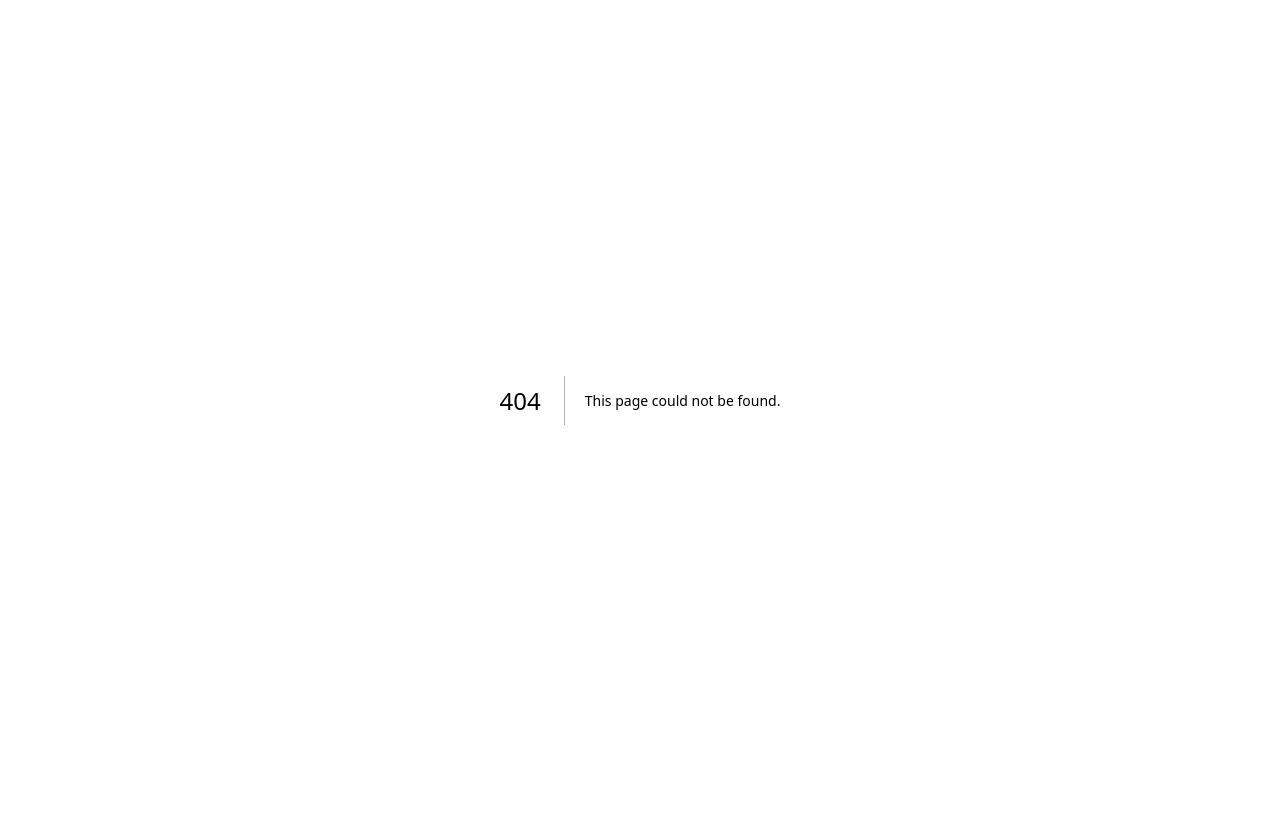
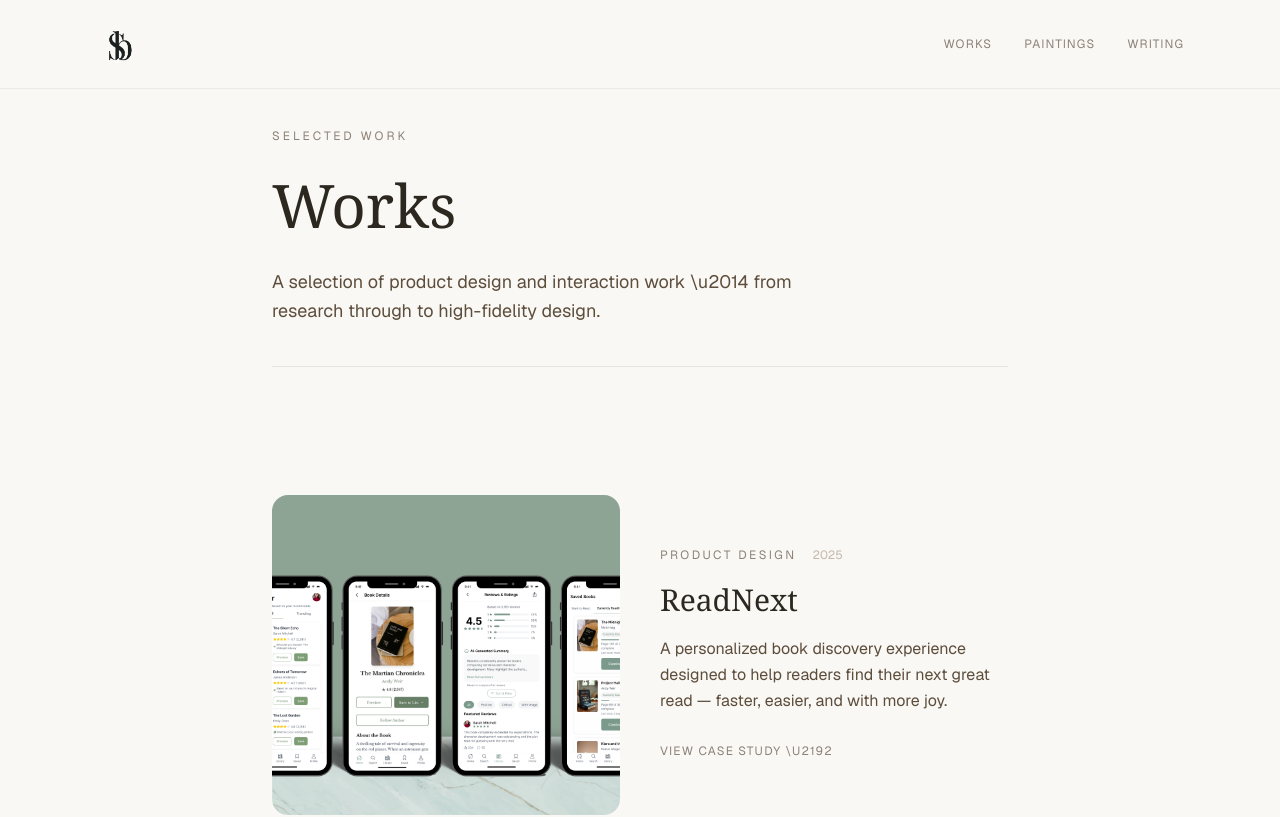
Before and after one commit to NanaAbenaBempong/artbysarps-v2, a Next.js app: page /works in a window 1280 px wide. Before the commit this address had no page. Shown: the top 817 px of the page. Built offline with nearby package versions, Linux system fonts and the light colour scheme.

Commit message:
Update src/app/works/page.tsx

```diff
--- /dev/null
+++ b/src/app/works/page.tsx
@@ -0,0 +1,130 @@
+import Image from 'next/image'
+import Link from 'next/link'
+import Nav from '../components/Nav'
+
+const works = [
+  {
+    image: '/works/readnext/readnext-06.png',
+    imageSide: 'left' as const,
+    tag: 'PRODUCT DESIGN',
+    year: '2025',
+    title: 'ReadNext',
+    description:
+      "A personalized book discovery experience designed to help readers find their next great read \u2014 faster, easier, and with more joy.",
+    linkLabel: 'View case study',
+    href: '/works/readnext',
+  },
+  {
+    image: '/works/fittgrad/fittgrad-hero.png',
+    imageSide: 'right' as const,
+    tag: 'PRODUCT DESIGN',
+    year: '2025',
+    title: 'FittGrad',
+    description:
+      "A fitness app designed around the unpredictable schedules of graduate students \u2014 adaptive, low-friction, and built for real academic life.",
+    linkLabel: 'View case study',
+    href: '/works/fittgrad',
+  },
+  {
+    image: '/works/breathing_interface/The Breathing Interface_Hero.png',
+    imageSide: 'left' as const,
+    tag: 'INTERACTION DESIGN',
+    year: '2025',
+    title: 'The Breathing Interface',
+    description:
+      "A spatial UX exploration that responds to emotional states \u2014 designing calm into the interface itself.",
+    linkLabel: 'View case study',
+    href: '/works/breathing-interface',
+  },
+  {
+    image: '/paintings/Wood.png',
+    imageSide: 'right' as const,
+    tag: 'VISUAL DESIGN \u00B7 PAINTING SERIES',
+    year: '2024',
+    title: 'Nature in Abstraction',
+    description:
+      "A collection of nature-inspired digital paintings exploring abstraction, texture, and the quiet language of the natural world.",
+    linkLabel: 'View series',
+    href: '/paintings',
+  },
+]
+
+export default function WorksPage() {
+  return (
+    <>
+      <Nav />
+
+      <main className="bg-[#FAF8F4] min-h-screen pt-32 pb-24">
+        <div className="max-w-[800px] mx-auto px-8">
+
+          {/* ── Header ──────────────────────────────────────────────── */}
+          <p className="text-xs uppercase tracking-[0.25em] text-[#8C8278] mb-6">
+            Selected Work
+          </p>
+          <h1 className="font-serif text-5xl sm:text-6xl text-[#2C2820] mb-6 leading-tight">
+            Works
+          </h1>
+          <p className="text-[#5C4D3C] text-lg leading-relaxed mb-10 max-w-xl">
+            A selection of product design and interaction work \u2014 from research through to high-fidelity design.
+          </p>
+          <div className="border-t border-[#E8E4E0] mb-16" />
+
+          {/* ── Work rows ───────────────────────────────────────────── */}
+          <div className="flex flex-col">
+            {works.map((work) => (
+              <div key={work.title}>
+                <div className="grid grid-cols-1 md:grid-cols-2 gap-10 items-center py-16">
+
+                  {/* Image */}
+                  <div
+                    className={`relative rounded-2xl overflow-hidden${
+                      work.imageSide === 'left' ? ' md:order-first' : ' md:order-last'
+                    }`}
+                    style={{ height: '320px' }}
+                  >
+                    <Image
+                      src={work.image}
+                      alt={work.title}
+                      fill
+                      style={{ objectFit: 'cover' }}
+                      sizes="(max-width: 768px) 100vw, 400px"
+                    />
+                  </div>
+
+                  {/* Text */}
+                  <div
+                    className={
+                      work.imageSide === 'left' ? 'md:order-last' : 'md:order-first'
+                    }
+                  >
+                    <div className="flex items-center gap-4 mb-4">
+                      <p className="text-xs uppercase tracking-[0.2em] text-[#8C8278]">
+                        {work.tag}
+                      </p>
+                      <span className="text-xs text-[#C4B8AE]">{work.year}</span>
+                    </div>
+                    <h2 className="font-serif text-3xl text-[#2C2820] mb-4 leading-snug">
+                      {work.title}
+                    </h2>
+                    <p className="text-[#5C4D3C] text-base leading-relaxed mb-6">
+                      {work.description}
+                    </p>
+                    <Link
+                      href={work.href}
+                      className="text-xs uppercase tracking-widest text-[#8C8278] hover:text-[#2C2820] transition-colors duration-200"
+                    >
+                      {work.linkLabel} \u2192
+                    </Link>
+                  </div>
+
+                </div>
+                <div className="border-t border-[#E8E4E0]" />
+              </div>
+            ))}
+          </div>
+
+        </div>
+      </main>
+    </>
+  )
+}
```
